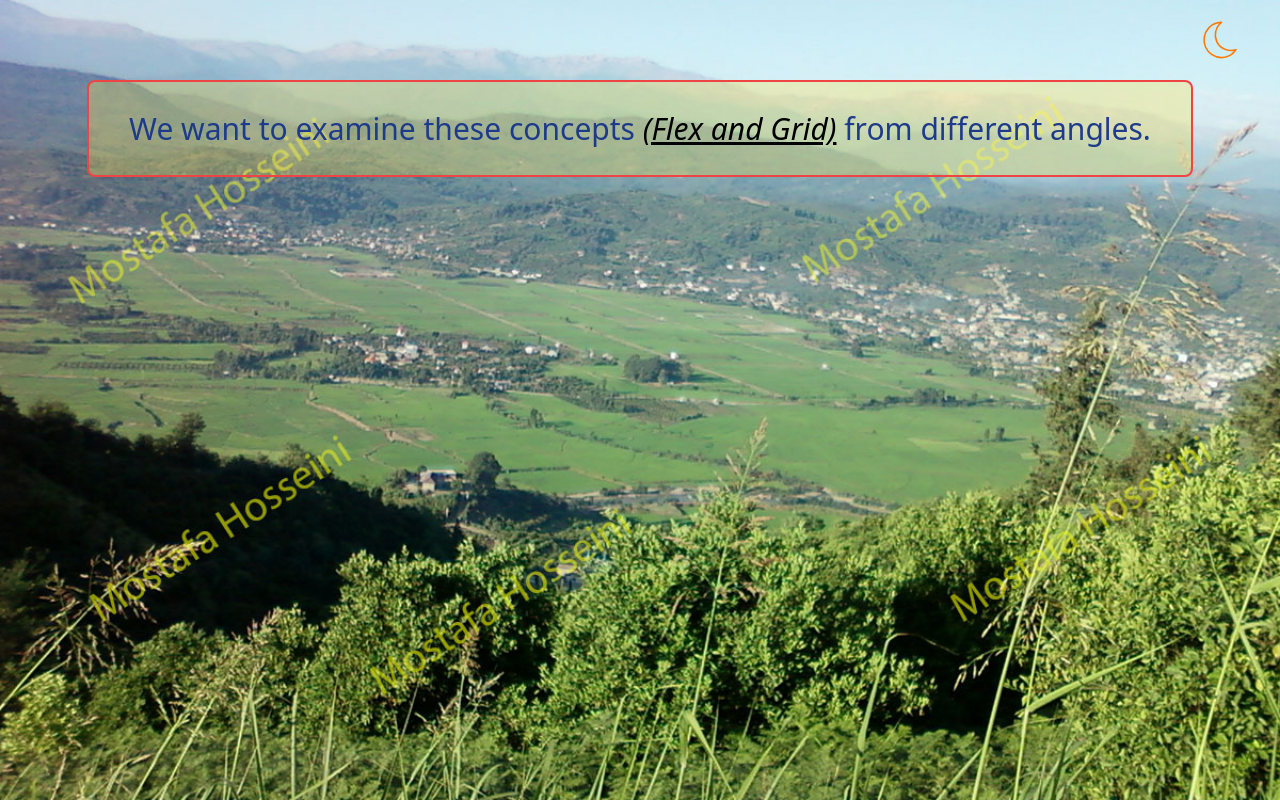
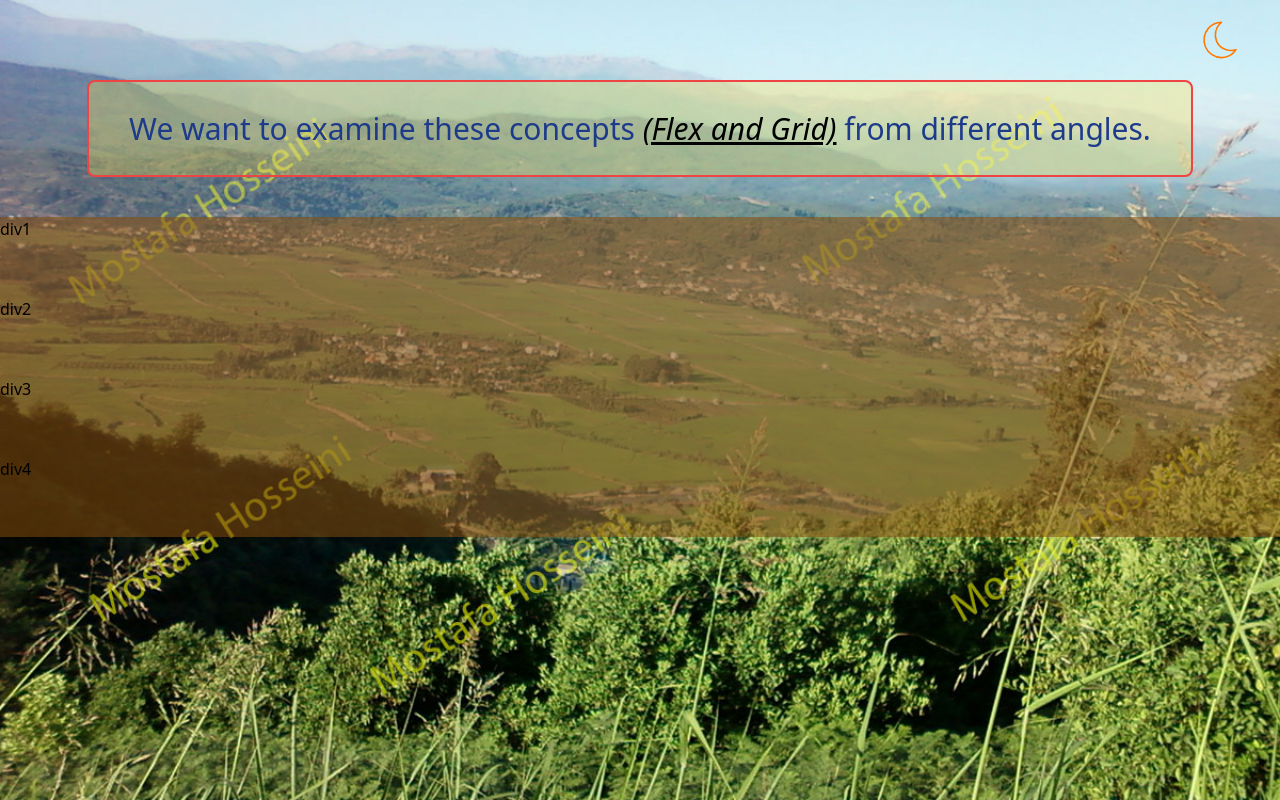
Before and after one commit to mostafa1350/01_Flex_Grid_Concept, a React (Vite) app in the folder flex-grid-concept/: page / in a window 1280 px wide. Built offline with nearby package versions, Linux system fonts and the light colour scheme.

Commit message:
define div in some aspects

```diff
--- a/flex-grid-concept/src/Flex_grid_concept.jsx
+++ b/flex-grid-concept/src/Flex_grid_concept.jsx
@@ -32,6 +32,13 @@
         <div className='flex justify-center items-center'>
           <h1 className='  bg-yellow-300/30 rounded-lg border-red-500 dark:border-green-200 border-[2px] text-blue-900 dark:bg-yellow-50/50 text-[30px] px-10 py-6'>We want to examine these concepts <span className='text-black font-medium italic underline'>(Flex and Grid)</span> from different angles. </h1>
         </div>
+        <div className='flex w-full flex-col my-10 sm:flex-row md:flex-row lg:flex-col xl:flex-col 2xl:flex-row'>
+            <div className='flex w-full bg-blue-300/50 sm:bg-yellow-300/50 md:bg-red-500/70 lg:bg-yellow-800/55 lg:w-full h-[80px] '>div1</div>
+            <div className='flex w-full bg-blue-300/50 sm:bg-yellow-300/50 md:bg-red-500/70 lg:bg-yellow-800/55 lg:w-full h-[80px] '>div2</div>
+            <div className='flex w-full bg-blue-300/50 sm:bg-yellow-300/50 md:bg-red-500/70 lg:bg-yellow-800/55 lg:w-full h-[80px] '>div3</div>
+            <div className='flex w-full bg-blue-300/50 sm:bg-yellow-300/50 md:bg-red-500/70 lg:bg-yellow-800/55 lg:w-full h-[80px] '>div4</div>
+
+        </div>
 
       </div>
     </div>
```
